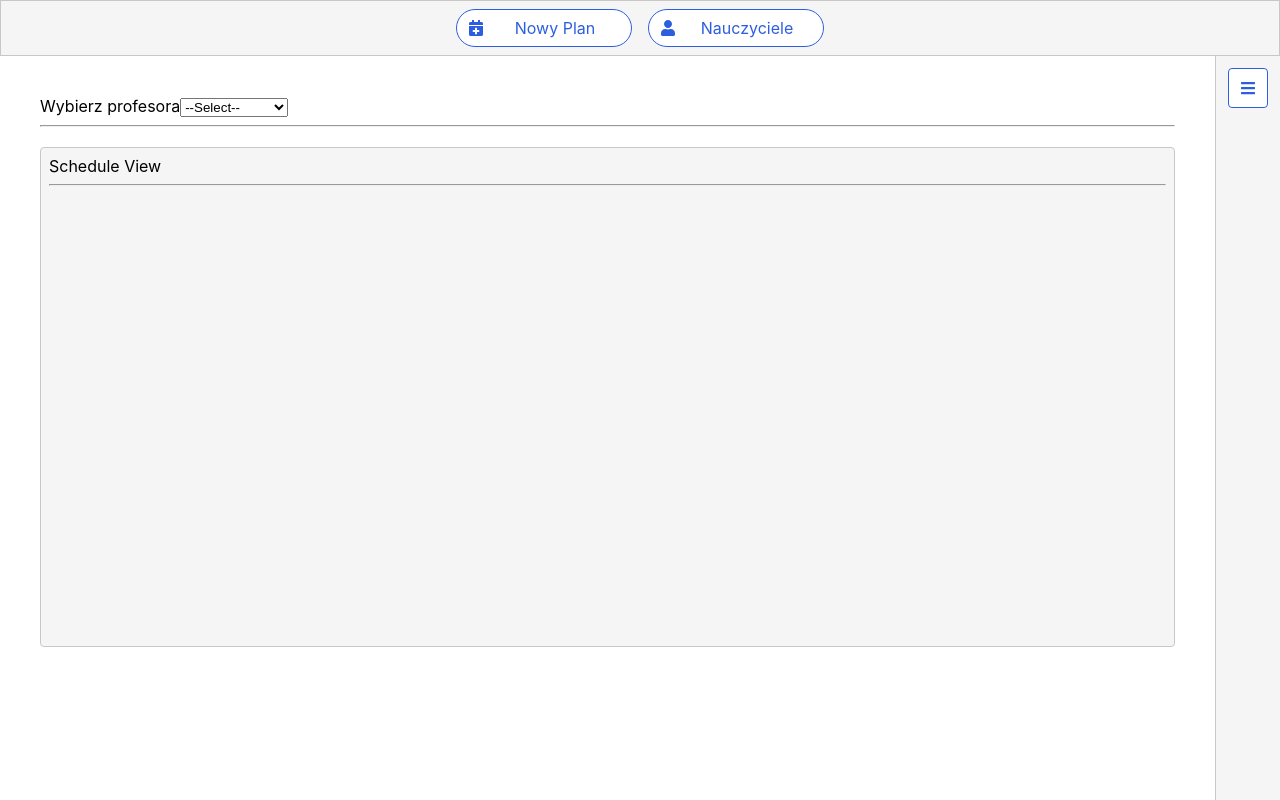
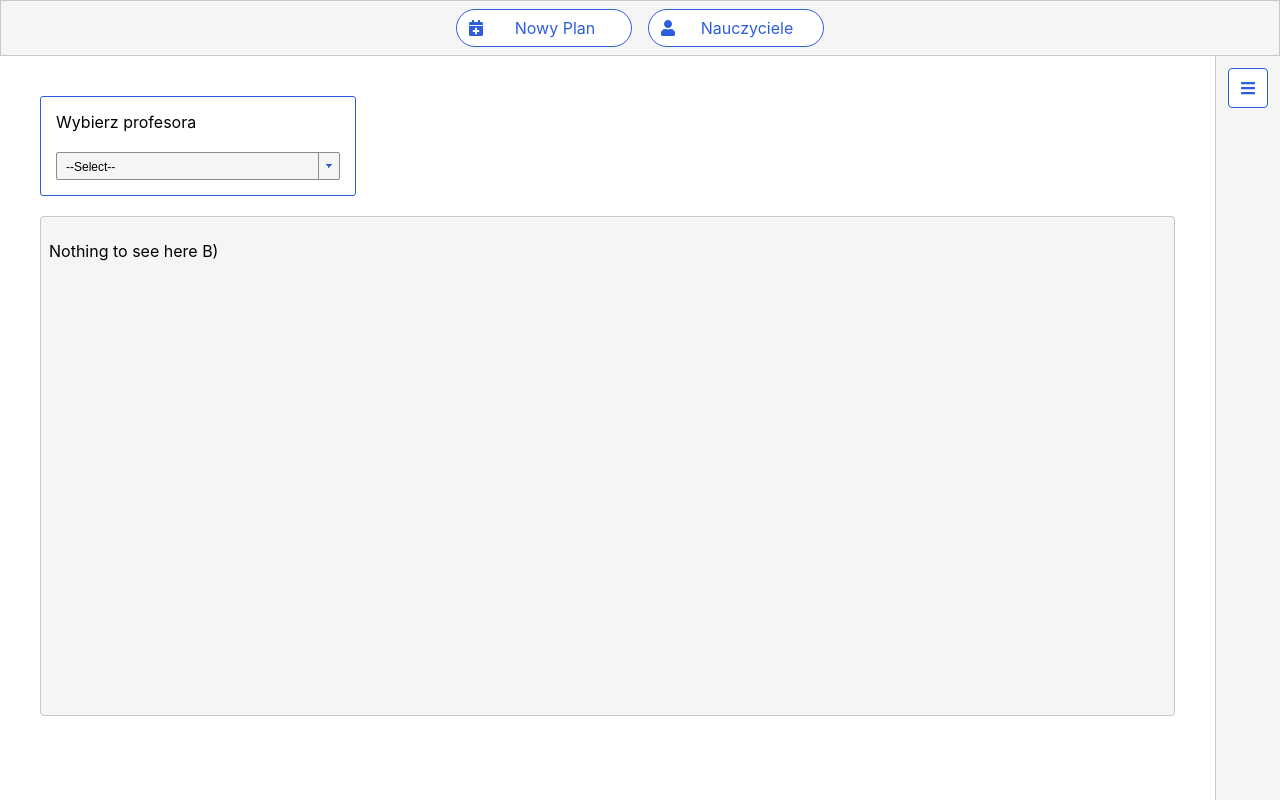
Before and after one commit to WooooCash/UPZ-Frontend_2, a React (Create React App) app: page / in a window 1280 px wide. Built offline with nearby package versions, Linux system fonts and the light colour scheme.

Commit message:
minor styling for consultations

```diff
--- a/src/screens/consultations/ConsultationsView/Consultations.css
+++ b/src/screens/consultations/ConsultationsView/Consultations.css
@@ -0,0 +1,44 @@
+
+
+.select-form {
+    width: 25%;
+    display: flex;
+    flex-direction: column;
+    justify-content: center;
+    border: 1px solid var(--primary-light);
+    border-radius: 3px;
+    padding: 15px;
+    margin-bottom: 15px;
+}
+
+.select-form-element {
+
+}
+
+select {
+  font: 400 12px/1.3 sans-serif;
+  -webkit-appearance: none;
+  appearance: none;
+  color: black;
+  border: 1px solid var(--dark-grey);
+  line-height: 1;
+  outline: 0;
+  padding: 0.65em 2.5em 0.55em 0.75em;
+  border-radius: 2px;
+  background-color: var(--light-grey);
+  background-image: linear-gradient(var(--dark-grey), var(--dark-grey)),
+    linear-gradient(-135deg, transparent 50%, var(--light-grey) 50%),
+    linear-gradient(-225deg, transparent 50%, var(--light-grey) 50%),
+    linear-gradient(var(--light-grey) 42%, var(--primary-light) 42%);
+  background-repeat: no-repeat, no-repeat, no-repeat, no-repeat;
+  background-size: 1px 100%, 20px 22px, 20px 22px, 20px 100%;
+  background-position: right 20px center, right bottom, right bottom, right bottom;
+}
+
+select:hover {
+    cursor: pointer;
+    background-image: linear-gradient(var(--primary-dark), var(--primary-dark)),
+                      linear-gradient(-135deg, transparent 50%, var(--primary-dark) 50%),
+                      linear-gradient(-225deg, transparent 50%, var(--primary-dark) 50%),
+                      linear-gradient(var(--primary-dark) 42%, var(--light-grey) 42%);
+}
--- a/src/screens/consultations/ConsultationsView/Consultations.js
+++ b/src/screens/consultations/ConsultationsView/Consultations.js
@@ -1,10 +1,11 @@
 import React, {useState} from "react";
+import "./Consultations.css"
 
 
 const profs = {
     "Imie Nazwisko": 1,
-    "jsfkl djsfklsdf": 2,
-    "fjidjsf fsjakdlf": 3
+    "Imie2 Nazwisko2": 2,
+    "Imie3 Nazwisko3": 3
 }
 
 const schedules = {
@@ -56,7 +57,42 @@ const schedules = {
         }
     },
     3: {
-
+        "Mon": {
+            "8.00": {
+                "type": 1,
+                "name": "konsultacje",
+                "duration": 1
+            },
+            "10:15": {
+                "type": 0,
+                "name": "SM",
+                "duration": 3
+            }
+        },
+        "Tue": {
+            "12.45": {
+                "type": 1,
+                "name": "konsultacje",
+                "duration": 1
+            },
+            "15.30": {
+                "type": 0,
+                "name": "ZTP",
+                "duration": 2
+            }
+        },
+        "Wed": {
+            "9.15": {
+                "type": 1,
+                "name": "konsultacje",
+                "duration": 1
+            },
+            "15.30": {
+                "type": 1,
+                "name": "konsultacje",
+                "duration": 1
+            }
+        }
     }
 }
 
@@ -70,24 +106,30 @@ export default function Conultations(props) {
 
     return(
         <div>
-            <label for="profs">Wybierz profesora</label>
-            <select name="profs" id="profs" onChange={switchProf}>
-                    <option value="0">--Select--</option>
-                {Object.entries(profs).map((prof) => (
-                    <option value={prof[1]}>{prof[0]}</option>
-                ))}
-            </select>
-            <hr/>
+            <div className="select-form">
+                <label className="select-form-element">Wybierz profesora</label>
+                <br />
+                <select className="select-form-element" name="profs" id="profs" onChange={switchProf}>
+                        <option value="0" selected disabled>--Select--</option>
+                    {Object.entries(profs).map((prof) => (
+                        <option value={prof[1]}>{prof[0]}</option>
+                    ))}
+                </select>
+            </div>
+
             <div className="schedule-view">
-                Schedule View
-                <hr />
+                {!schedules[currentProf] && (<p>Nothing to see here B)</p>)}
                 {schedules[currentProf] && Object.entries(schedules[currentProf]).map((day) => (
                     <div>
                         <h3>{day[0]}</h3>
                         {Object.entries(schedules[currentProf][day[0]]).map((hour) => (
-                            <div>
+                            <div style={{marginLeft: "40px"}}>
                                 <h4>{hour[0]}</h4>
-                                <p>{schedules[currentProf][day[0]][hour[0]].name}</p>
+                                <div style={{marginLeft: "20px"}}>
+                                    <p>name: {schedules[currentProf][day[0]][hour[0]].name}</p>
+                                    <p>type: {schedules[currentProf][day[0]][hour[0]].type}</p>
+                                    <p>duration (blocks): {schedules[currentProf][day[0]][hour[0]].duration}</p>
+                                </div>
                             </div>
                         ))}
                     </div>
```
